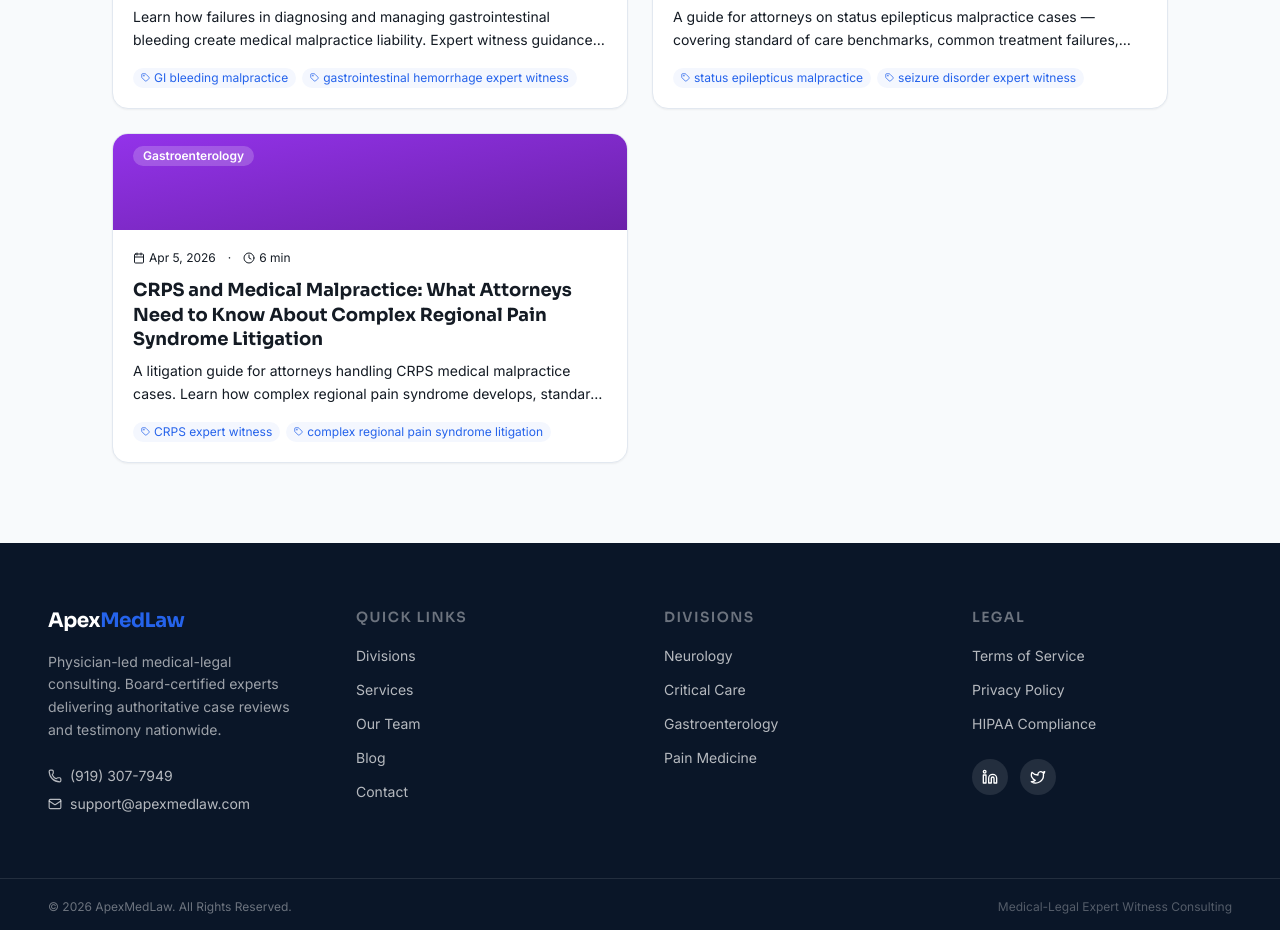
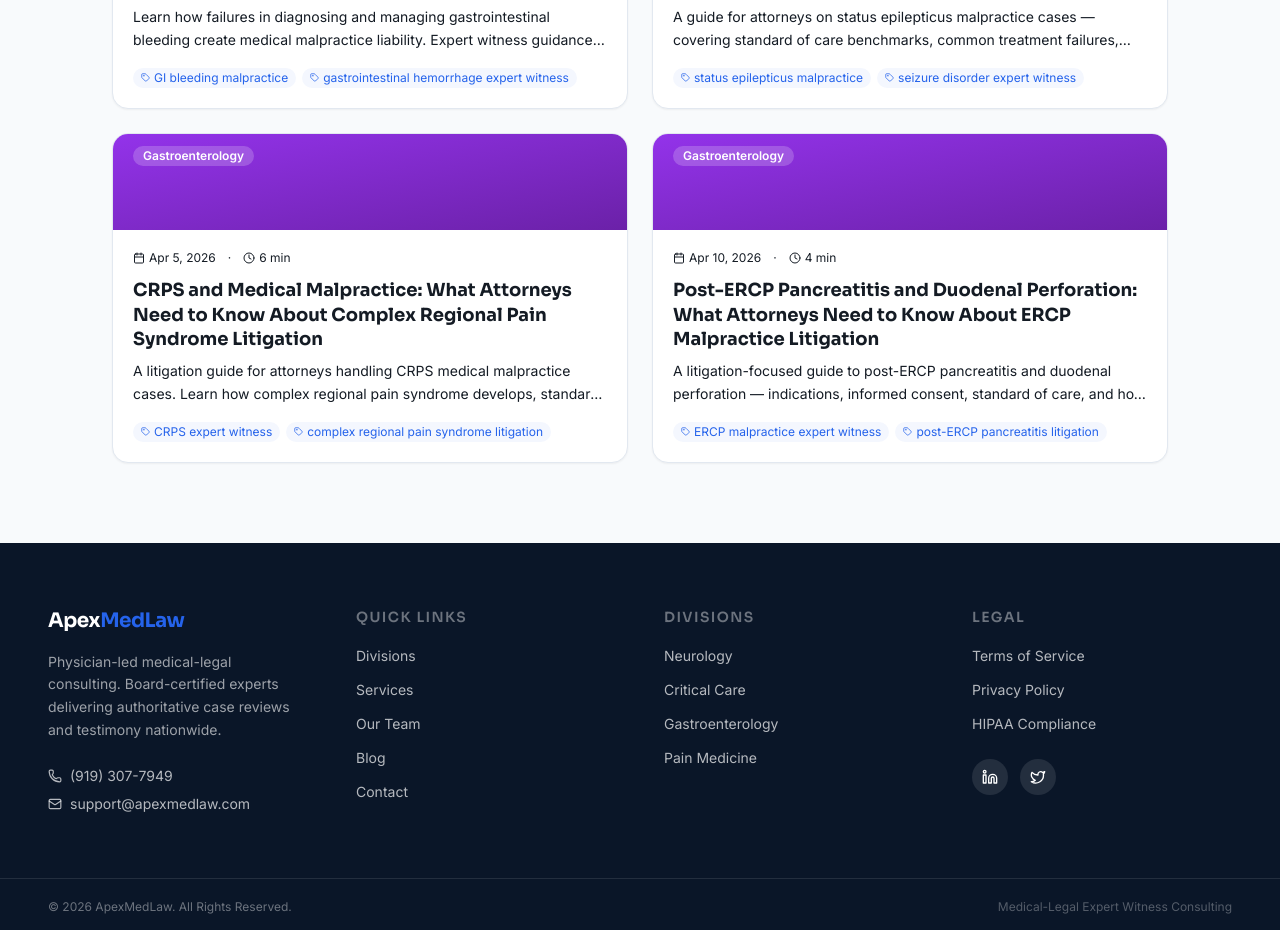
Before and after one commit to SupportAML/ApexMedLaw-website, a React (Vite) app: page /blog in a window 1280 px wide. Shown: the part 2320-3250 px from the top of the page. Built offline with nearby package versions, Linux system fonts and the light colour scheme.

Commit message:
blog: add daily post - Post-ERCP Pancreatitis & Perforation 2026-04-10

```diff
--- a/src/blog/posts.ts
+++ b/src/blog/posts.ts
@@ -770,4 +770,58 @@ Contact ApexMedLaw to discuss your complex regional pain syndrome malpractice ca
 
 *This post is for informational purposes and does not constitute legal advice. Standards vary by jurisdiction.*`,
   },
+  {
+    slug: 'post-ercp-pancreatitis-perforation-gi-expert-witness',
+    title: 'Post-ERCP Pancreatitis and Duodenal Perforation: What Attorneys Need to Know About ERCP Malpractice Litigation',
+    metaDescription: 'A litigation-focused guide to post-ERCP pancreatitis and duodenal perforation — indications, informed consent, standard of care, and how AML supports attorneys handling ERCP malpractice cases.',
+    date: '2026-04-10',
+    author: 'AML Editorial',
+    keywords: [
+      'ERCP malpractice expert witness',
+      'post-ERCP pancreatitis litigation',
+      'duodenal perforation malpractice',
+      'gastroenterology expert witness',
+      'endoscopy standard of care',
+      'informed consent ERCP',
+      'medical malpractice attorney GI',
+      'ERCP complications liability',
+    ],
+    content: `Endoscopic retrograde cholangiopancreatography (ERCP) is one of the highest-risk procedures in gastroenterology. Unlike diagnostic colonoscopy or upper endoscopy, ERCP carries a meaningful baseline risk of serious complications — even when performed flawlessly by an experienced endoscopist. For attorneys evaluating potential ERCP malpractice cases, the central questions are rarely whether a complication occurred, but whether the procedure was appropriately indicated, whether informed consent adequately described the risks, whether the operator recognized and managed the complication in a timely fashion, and whether the patient's outcome was caused by a deviation from the standard of care.
+
+This post outlines the clinical and legal landscape of the two most litigated ERCP complications: post-ERCP pancreatitis (PEP) and duodenal perforation.
+
+## The Procedure and Its Appropriate Use
+
+ERCP combines endoscopy with fluoroscopy to access the biliary and pancreatic ducts through the major papilla in the duodenum. Modern guidelines from the American Society for Gastrointestinal Endoscopy (ASGE) have progressively narrowed the indications for ERCP as less-invasive alternatives — magnetic resonance cholangiopancreatography (MRCP) and endoscopic ultrasound (EUS) — have become widely available. ERCP is now considered a primarily therapeutic procedure rather than a diagnostic one.
+
+Appropriate indications include choledocholithiasis with cholangitis or obstruction, biliary stricture management, pancreatic duct intervention in chronic pancreatitis, and stent placement for malignant biliary obstruction. Performing ERCP for vague abdominal pain, normal liver enzymes, or nonspecific findings on imaging is increasingly difficult to defend. A significant subset of ERCP malpractice cases turn on whether the procedure should have been done at all.
+
+## Post-ERCP Pancreatitis: The Most Common Complication
+
+Post-ERCP pancreatitis occurs in approximately 3–10% of unselected patients and in up to 15% or more of high-risk patients. It is defined by new or worsening abdominal pain consistent with pancreatitis, a serum amylase or lipase at least three times the upper limit of normal at 24 hours post-procedure, and hospitalization (or prolongation of planned admission) of at least two nights.
+
+Several patient-related risk factors are well established: suspected sphincter of Oddi dysfunction, younger age, female sex, a history of prior PEP, and normal serum bilirubin. Procedure-related risk factors include difficult cannulation, pancreatic duct injection, precut sphincterotomy, and pancreatic sphincterotomy. When multiple risk factors are present, the risk of PEP can rise substantially.
+
+The standard of care for patients at elevated risk of PEP includes documented risk stratification, consideration of prophylactic measures, and a frank informed consent discussion that quantifies the risk. Evidence-based prophylaxis — including rectal indomethacin and prophylactic pancreatic duct stenting in selected patients — is now recommended by ASGE and European Society of Gastrointestinal Endoscopy (ESGE) guidelines. Failure to use rectal NSAID prophylaxis in a high-risk patient, without a documented contraindication, is an increasingly common standard-of-care issue in litigation.
+
+## Duodenal Perforation: Rare but Often Catastrophic
+
+Duodenal perforation occurs in roughly 0.3–1% of ERCP procedures but carries a mortality rate that has historically ranged from 8% to 23%, particularly when recognition is delayed. Perforations fall into several categories — free wall duodenal perforation from the endoscope, periampullary perforation from sphincterotomy, common bile duct or pancreatic duct perforation from wire or instrument manipulation, and retroperitoneal perforation — and each carries different management implications.
+
+The critical liability question in most perforation cases is not whether the perforation occurred, but whether it was recognized promptly. Endoscopists should have a low threshold for cross-sectional imaging in any patient with unexpected post-procedure pain, tachycardia, fever, or subcutaneous emphysema. Delayed recognition — sending a patient home after an ERCP despite unexplained symptoms, or attributing early signs of perforation to expected post-procedure discomfort — is a recurring fact pattern in catastrophic ERCP cases.
+
+## Informed Consent: Frequently Litigated, Frequently Inadequate
+
+Courts increasingly scrutinize informed consent in ERCP cases because the risks are substantial, the alternatives are often reasonable, and the procedure is elective in many circumstances. A defensible consent discussion should specifically identify the patient's risk factors for PEP, quantify the baseline and patient-specific risk of pancreatitis, disclose the risk of perforation and bleeding, acknowledge the risk of death, and discuss alternatives including MRCP, EUS, and conservative management. Boilerplate consent forms that fail to document a meaningful risk conversation create significant exposure when a serious complication follows.
+
+## How Apex Medical Law Approaches ERCP Cases
+
+Apex Medical Law's gastroenterology panel includes board-certified gastroenterologists with advanced endoscopy training and active ERCP practice. Our experts review the appropriateness of the indication, analyze the informed consent documentation against the patient's risk profile, evaluate technical performance of the procedure against published standards, and assess post-procedure management — including the timeliness of complication recognition and the adequacy of rescue interventions. We provide detailed written reports, deposition preparation, and trial testimony in both plaintiff and defense cases.
+
+Because ERCP litigation often turns on nuanced questions of procedural judgment and timing, we emphasize experts who perform ERCP regularly themselves rather than generalist gastroenterologists. Contact ApexMedLaw to discuss your post-ERCP pancreatitis or duodenal perforation case.
+
+---
+
+*This post is for informational purposes and does not constitute legal advice. Standards vary by jurisdiction.*`,
+  },
 ];
```
